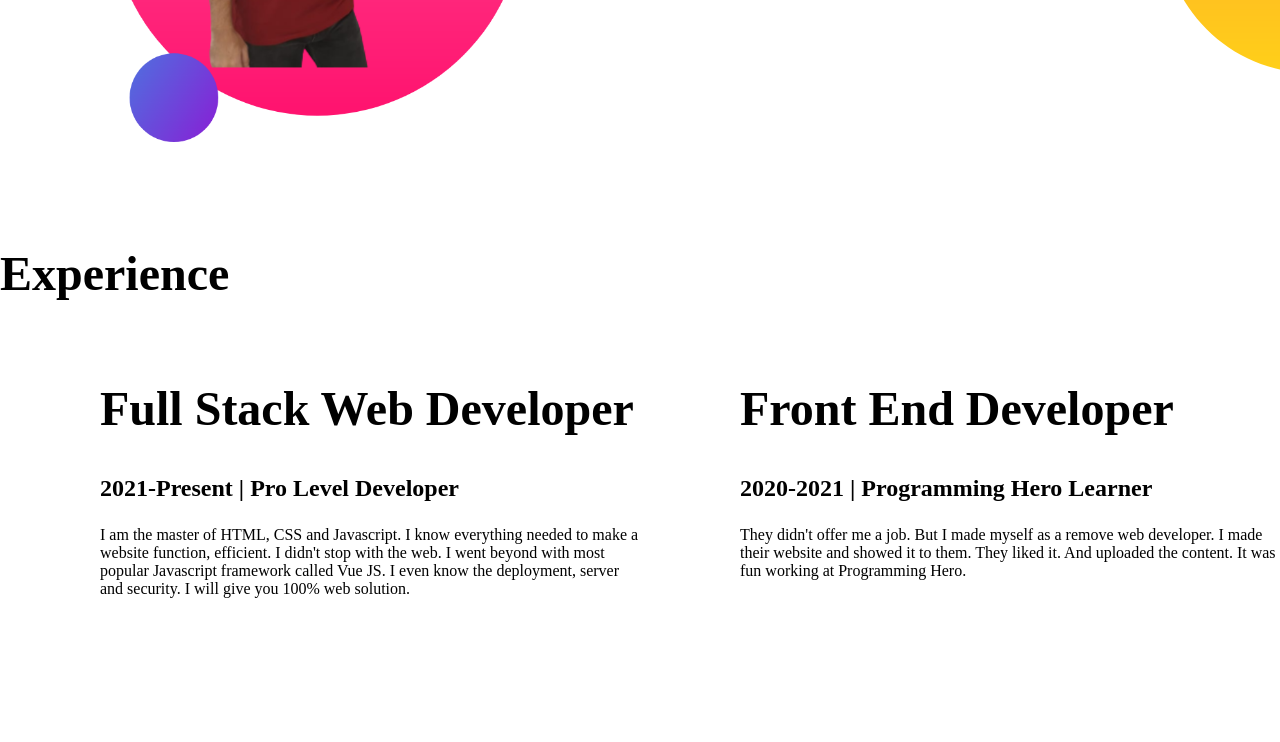
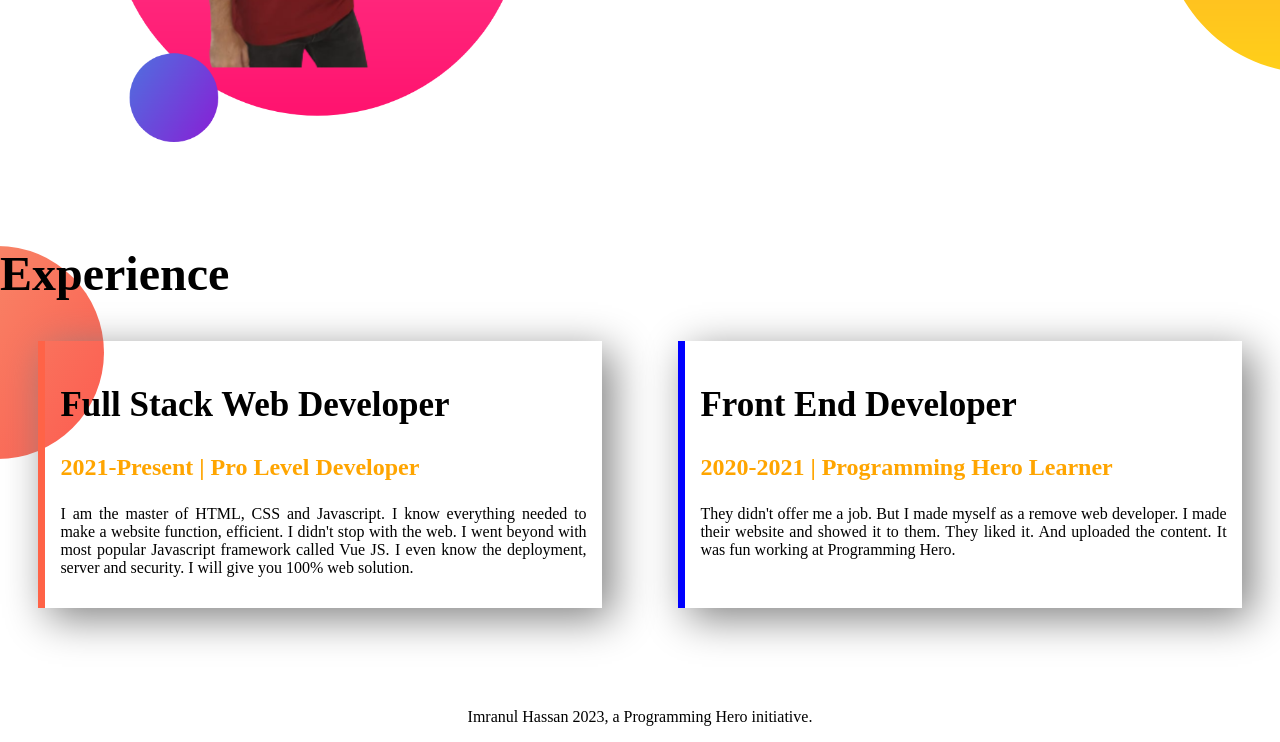
Before and after one commit to Imranul-hassan/DeveloperPortfolio, a plain HTML site: page index.html in a window 1280 px wide. Shown: the part 844-1586 px from the top of the page. Before the commit the page ends 1558 px from the top, so only its background shows below. Drawn offline with Linux system fonts and the light colour scheme.

Commit message:
last commit

```diff
--- a/index.html
+++ b/index.html
@@ -44,9 +44,9 @@
     <section class="experience-area">
         <h1>Experience</h1>
         <div class="flexible-container">
-            <div class="first-part">
-                <h1>Full Stack Web Developer</h1>
-                <h3>2021-Present | Pro Level Developer</h3>
+            <div id="full-stak" class="develop-part">
+                <h2>Full Stack Web Developer</h2>
+                <h3 class="name-color">2021-Present | Pro Level Developer</h3>
                 <p>I am the master of HTML, CSS and Javascript. I know everything needed to make a website function,
                     efficient.
                     I didn't stop with the web. I went beyond with most popular Javascript framework called Vue JS. I
@@ -54,9 +54,9 @@
                     know
                     the deployment, server and security. I will give you 100% web solution.</p>
             </div>
-            <div class="first-part">
-                <h1>Front End Developer</h1>
-                <h3>2020-2021 | Programming Hero Learner</h3>
+            <div id="front-end" class="develop-part">
+                <h2>Front End Developer</h2>
+                <h3 class="name-color">2020-2021 | Programming Hero Learner</h3>
                 <p>They didn't offer me a job. But I made myself as a remove web developer. I made their website and
                     showed
                     it
@@ -66,5 +66,8 @@
 
     </section>
 </body>
+<footer>
+    <p>Imranul Hassan 2023, a Programming Hero initiative.</p>
+</footer>
 
 </html>
--- a/style.css
+++ b/style.css
@@ -5,6 +5,10 @@ body {
 
 h1 {
     font-size: 300%;
+}
+
+h2 {
+    font-size: 35px;
 }
 
 h3 {
@@ -51,4 +55,28 @@ h3 {
 
 }
 
-.experience-area {}
+.develop-part {
+    text-align: justify;
+    width: 50%;
+    margin-left: 3%;
+    margin-right: 3%;
+    padding: 15px 15px;
+    box-shadow: 10px 10px 40px gray;
+}
+
+.experience-area {
+    background-image: url(images/exp-bg.png);
+    background-repeat: no-repeat;
+}
+
+#full-stak {
+    border-left: 7px solid tomato;
+}
+
+#front-end {
+    border-left: 7px solid blue;
+}
+
+footer {
+    text-align: center;
+}
```
